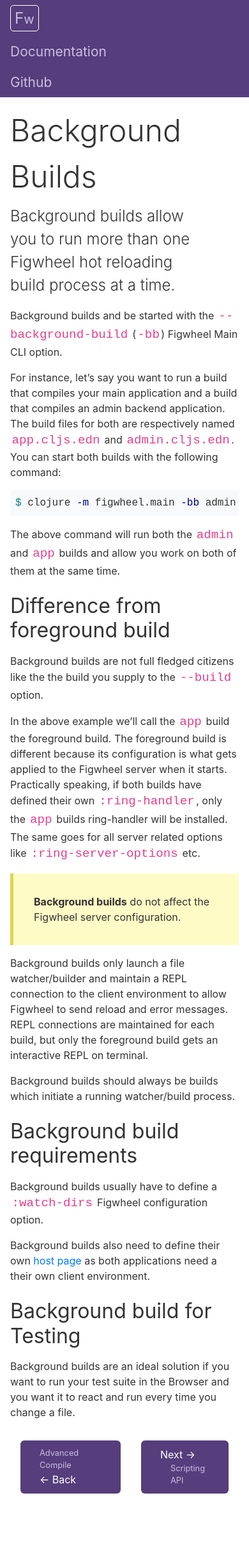
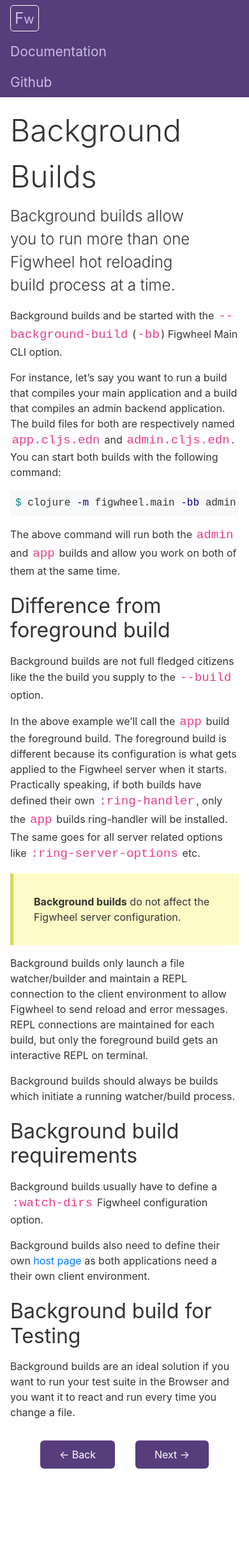
Before and after one commit to bhauman/figwheel-main, a Jekyll site: the page built from docs/docs/background_builds.md, in a window 390 px wide. Shown: the whole page at 64% size. Built offline with Jekyll 4.4.1, drawn with Linux system fonts in a browser that asks for light colours; after the commit the page ends 2391 px from its top, so only the background shows below that.

Commit message:
more phone and tablet css optimizations

```diff
--- a/docs/assets/css/docs.scss
+++ b/docs/assets/css/docs.scss
@@ -335,5 +335,7 @@
 	margin-top: 0.5rem;
 	margin-bottom: 0.5rem;
     }
-    .section-title, .arrow { display:none;}
+    a.next-btn span, a.back-btn span {display: none;}
+    .section-title, .arrow { display: none;}
+
 }
```
